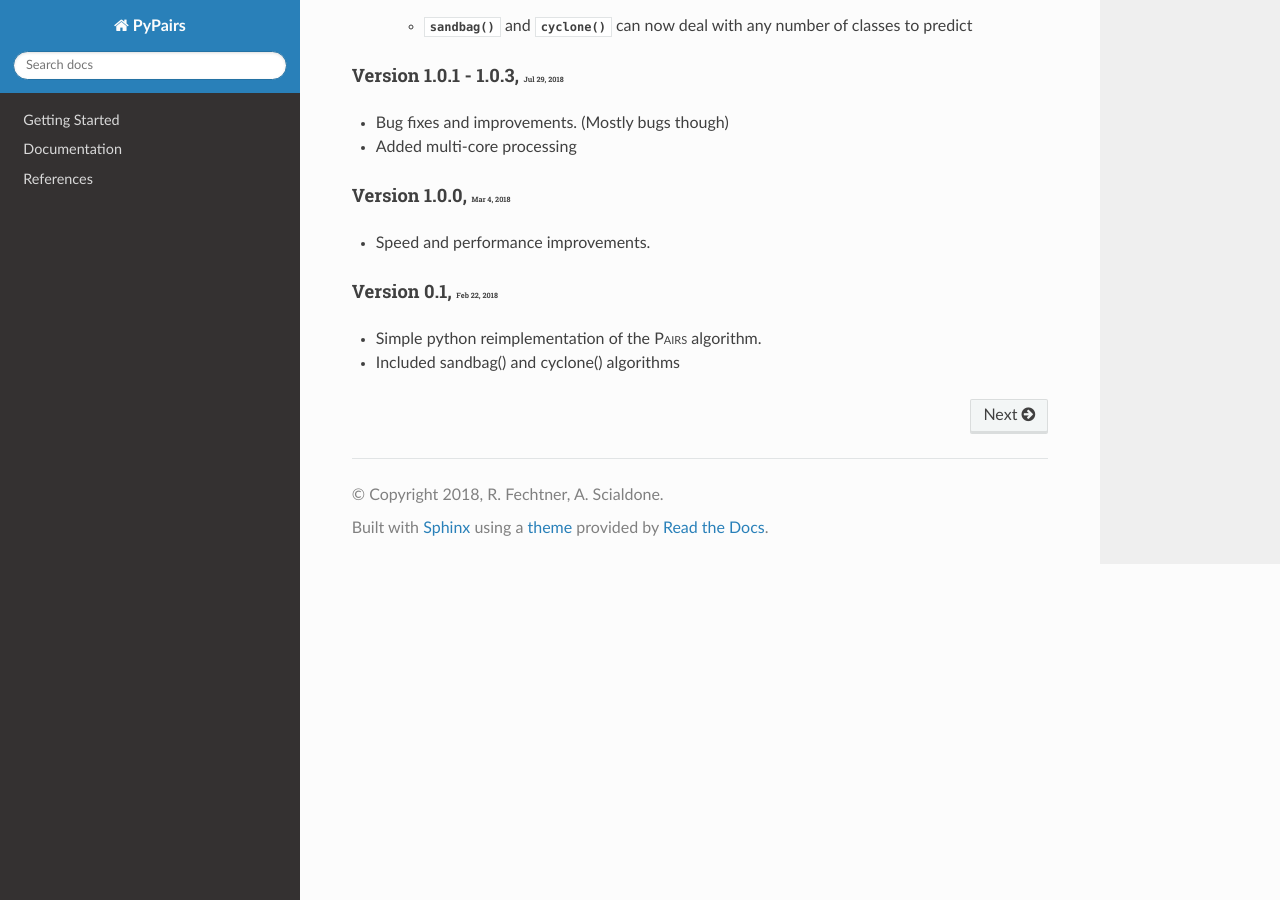
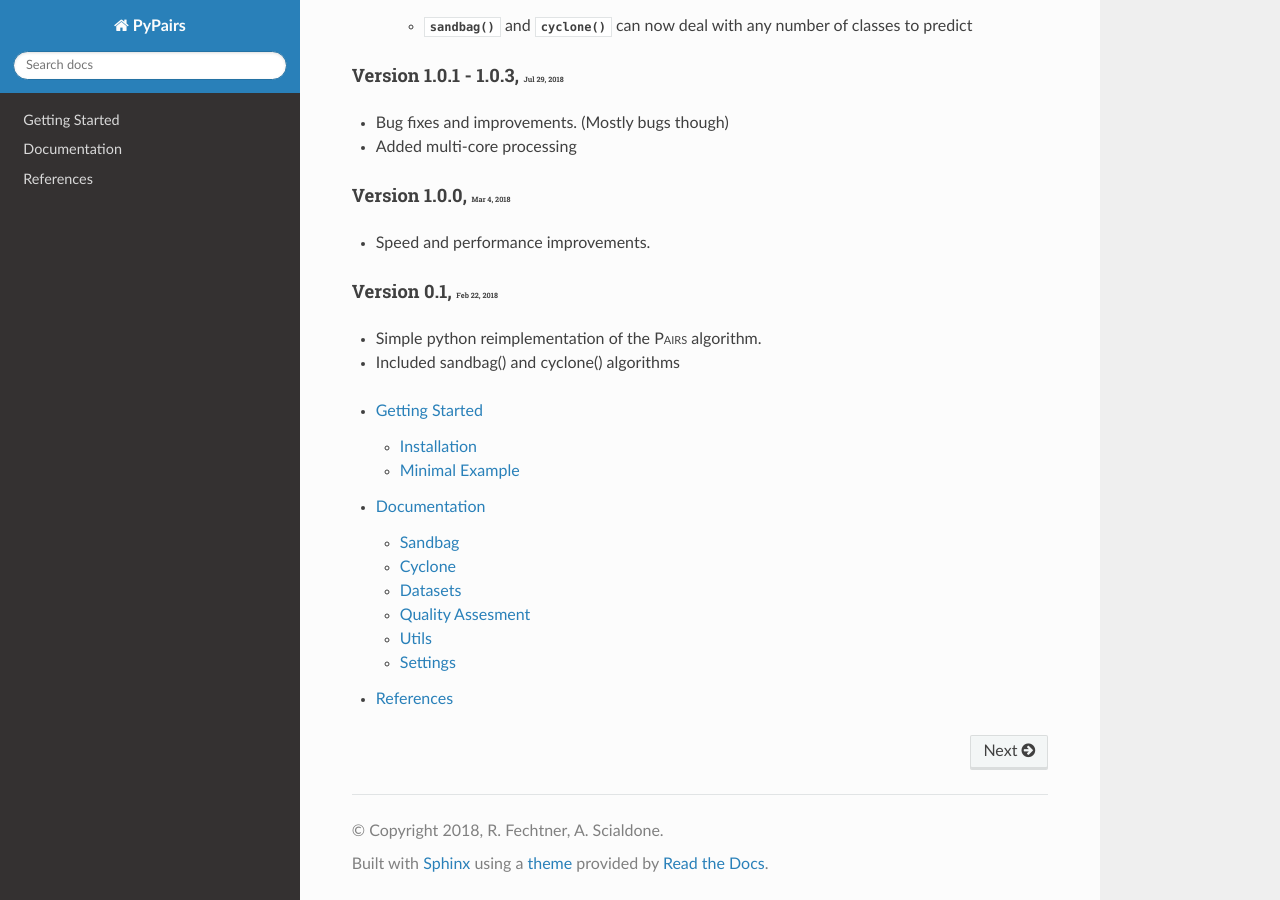
Before and after one commit to rfechtner/pypairs, a Sphinx documentation site: the page built from docs/index.rst, in a window 1280 px wide and 900 px high, scrolled down 1610 px. Built offline with Sphinx 7.4.7 and the Read the Docs theme 2.0.0, drawn with Linux system fonts in a browser that asks for light colours; the version number could not be read and is left out; some of the changed lines change nothing that is shown.

Commit message:
Cleaning Documentation Output

```diff
--- a/docs/gettingstarted.rst
+++ b/docs/gettingstarted.rst
@@ -1,5 +1,5 @@
 Getting Started
----------------
+----------------
 
 Installation
 ~~~~~~~~~~~~
--- a/docs/index.rst
+++ b/docs/index.rst
@@ -10,8 +10,7 @@ PyPairs Documentation
 .. include:: release_notes.rst
 
 .. toctree::
-    :maxdepth: 1
-    :hidden:
+    :maxdepth: 2
 
     gettingstarted
     documentation
--- a/docs/release_notes.rst
+++ b/docs/release_notes.rst
@@ -1,6 +1,6 @@
 .. note::
 
-    Please only use :mod:`pypairs` >= 3.0.0.
+    Please only use :mod:`pypairs` >= 3.0.9.
 
 .. role:: small
 
@@ -12,12 +12,12 @@ Release notes
 -------------
 
 Version 3.0.1 - 3.0.9, :small:`Feb 1, 2019`
-"""""""""""""""""""""""""""
+""""""""""""""""""""""""""""""""""""""""""""
 
 - Various bug fixes
 
 Version 3.0.0, :small:`Jan 18, 2019 - Jan 31, 2019`
-"""""""""""""""""""""""""""
+""""""""""""""""""""""""""""""""""""""""""""""""""""
 
 - Complete restructuring of the package. Now fully compatiple with :mod:`scanpy` .
 - Added:
```
